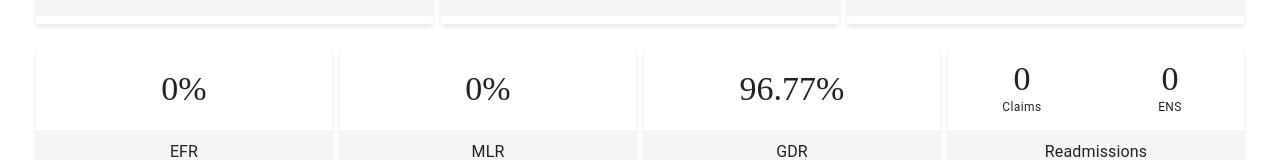
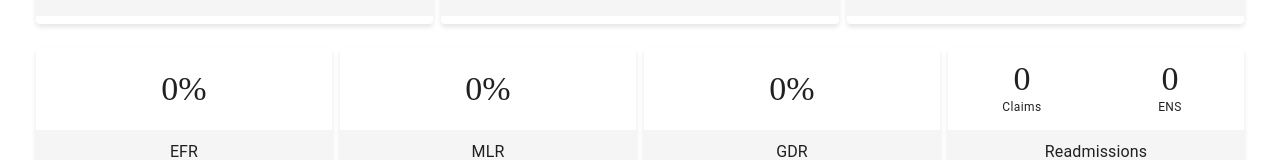
Before and after one commit to primaverahealth/patient-insight, a React app: page / in a window 1280 px wide. Shown: the part 573-733 px from the top of the page. Built offline with nearby package versions, Linux system fonts and the light colour scheme; no server answers; the HTML template or start-up script is replaced by a standard one.

Commit message:
Added API integration to GDR component
Signed-off-by: Frank Corona <frankdavid.corona@gmail.com>

```diff
--- a/src/components/SectionFinancial/GDR.tsx
+++ b/src/components/SectionFinancial/GDR.tsx
@@ -1,16 +1,22 @@
-import React, { ReactElement } from 'react';
+import React, { ReactElement, useEffect, useState } from 'react';
 import { Paper } from '@material-ui/core';
 
 import { commonStyles } from '../../utils/CommonStyles';
-import { FinancialFooterProps, SingleValueProps } from '../../interfaces';
+import { FinancialFooterProps, FinancialWidgetsProps, SingleValueProps } from '../../interfaces';
 import SingleValue from '../../common/SingleValue/SingleValue';
 import FinancialFooter from '../../common/FinancialFooter/FinancialFooter';
 
 
-export default function GDR(): ReactElement {
+export default function GDR(props: { data: FinancialWidgetsProps }): ReactElement {
     const common = commonStyles();
-    const singleValueProps: SingleValueProps = { data: { value: 96.77 } }
+    const { data } = props;
+    const [gdr, setGDR] = useState(0);
+    const singleValueProps: SingleValueProps = { data: { value: gdr } }
     const footerProps: FinancialFooterProps = { data: { name: 'GDR' } };
+
+    useEffect(() => {
+        setGDR(data.gdr || 0);
+    }, [props.data])
 
     return (
         <Paper elevation={1} className={common.box}>
--- a/src/components/SectionFinancial/SectionFinancial.tsx
+++ b/src/components/SectionFinancial/SectionFinancial.tsx
@@ -70,7 +70,7 @@ export default function SectionFinancial(props: SectionFinancialProps): ReactEle
                 <div className={classes.root}>
                     <EFR data={dataSource}/>
                     <MLR data={dataSource}/>
-                    <GDR/>
+                    <GDR data={dataSource}/>
                     <Readmissions/>
                 </div>
             </div>
```
